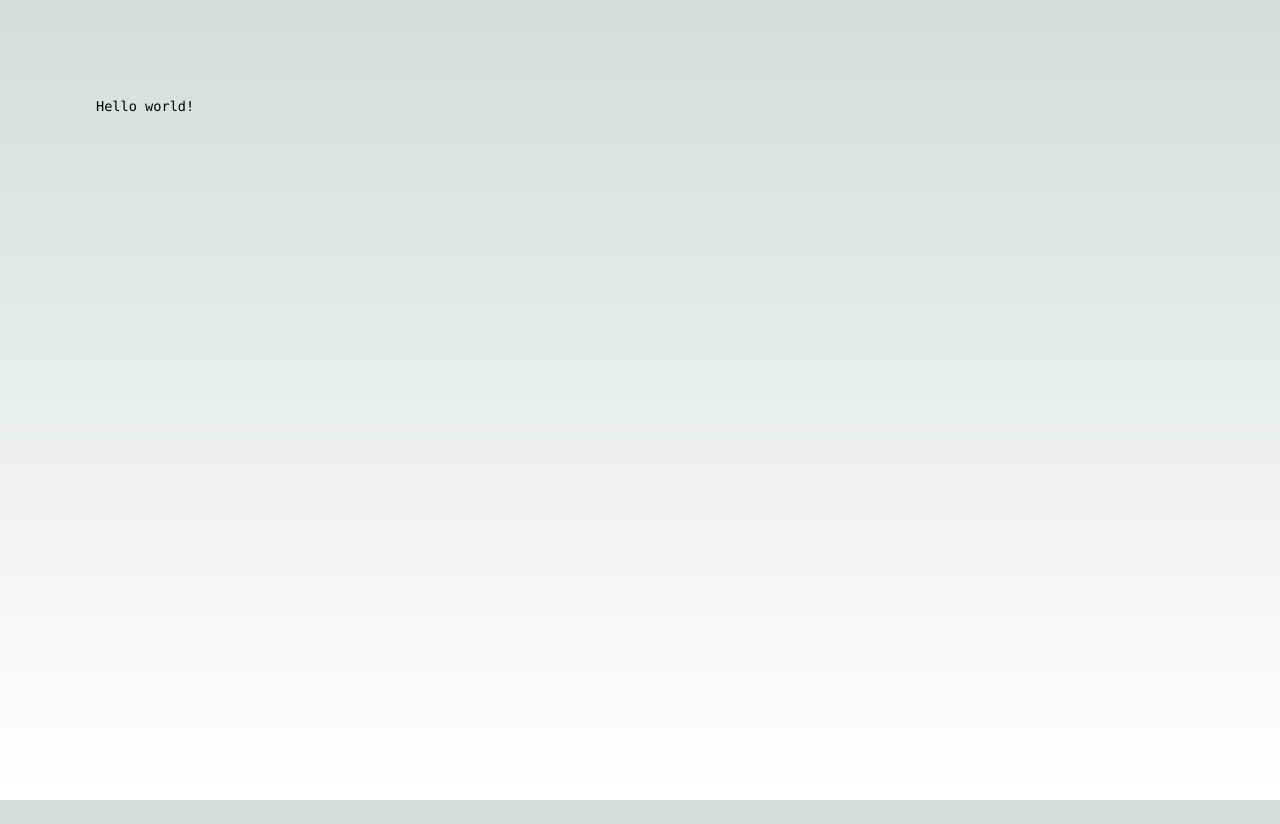
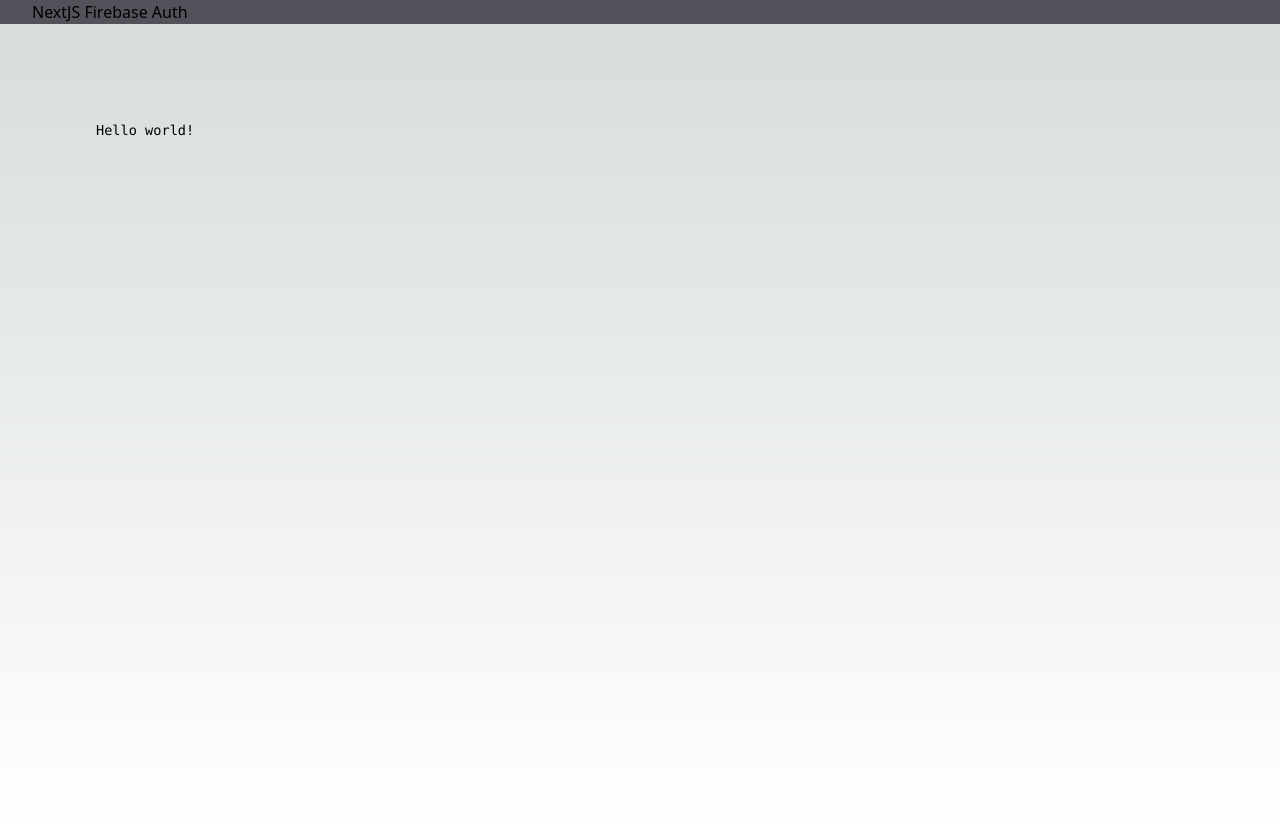
Before and after one commit to iamChadH/Firebase-Auth, a Next.js app: page / in a window 1280 px wide. Before the commit the page ends 800 px from the top, so only its background shows below. Built offline with nearby package versions, Linux system fonts and the light colour scheme.

Commit message:
Add navbar

```diff
--- /dev/null
+++ b/components/navbar.tsx
@@ -0,0 +1,18 @@
+import React from "react";
+import Link from "next/link";
+
+type Props = {};
+
+const Navbar = (props: Props) => {
+  return (
+    <>
+      <nav className="bg-zinc-600">
+        <div className="max-w-7xl mx-auto px-4 sm:px-6 lg:px-8">
+            <Link href="/" passHref>NextJS Firebase Auth</Link>
+        </div>
+      </nav>
+    </>
+  );
+};
+
+export default Navbar;
--- a/src/pages/_app.tsx
+++ b/src/pages/_app.tsx
@@ -1,6 +1,12 @@
-import '@/styles/globals.css'
-import type { AppProps } from 'next/app'
+import "@/styles/globals.css";
+import Navbar from "components/navbar";
+import type { AppProps } from "next/app";
 
 export default function App({ Component, pageProps }: AppProps) {
-  return <Component {...pageProps} />
+  return (
+    <>
+      <Navbar />
+      <Component {...pageProps} />
+    </>
+  );
 }
```
